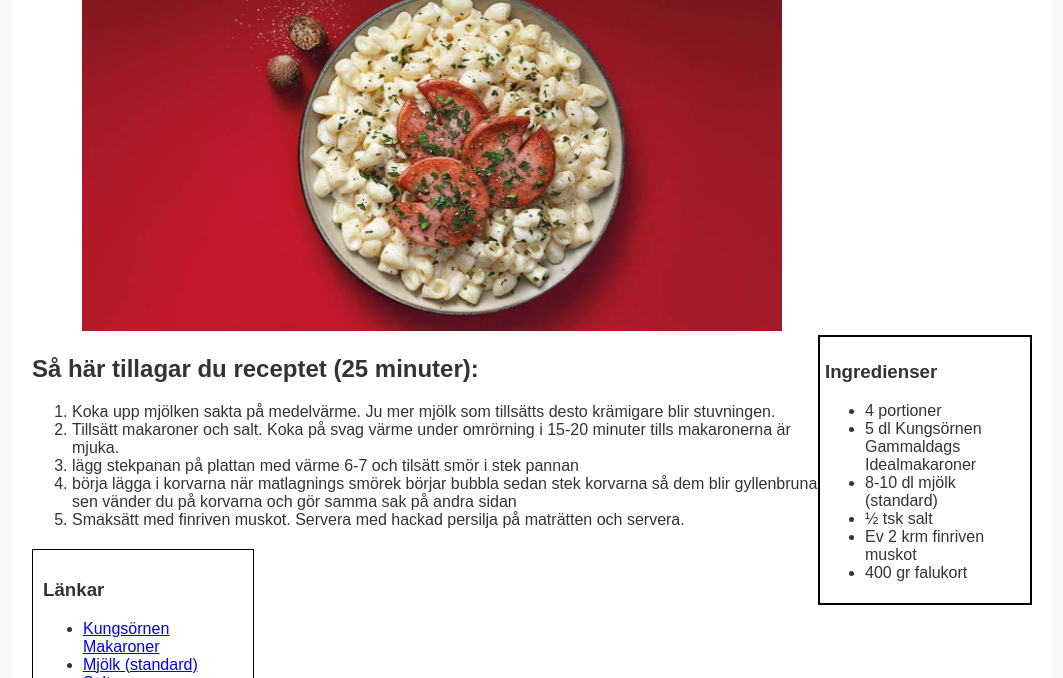
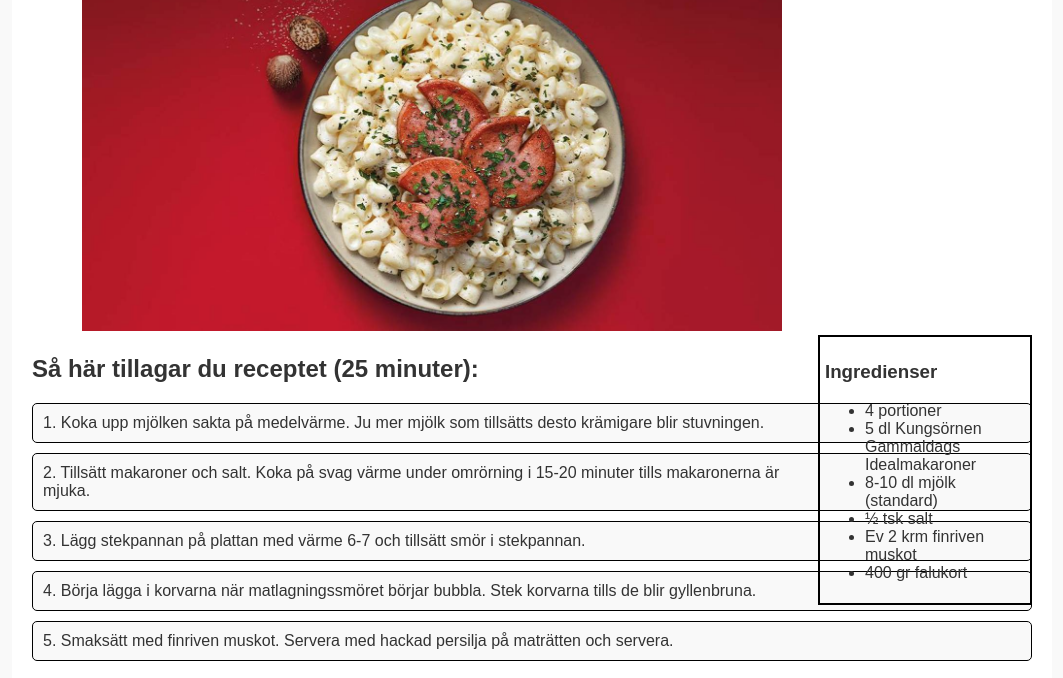
Before and after one commit to Te23D-lundellselander-joakim/porjekt, a plain HTML site: page index.html in a window 1280 px wide. Shown: the part 106-784 px from the top of the page, without its empty margins (108-1171 px from the left). Drawn offline with Linux system fonts and the light colour scheme.

Commit message:
gjorde om steg för ste g grejen så jag kan göra ruto runt

```diff
--- a/index.html
+++ b/index.html
@@ -29,14 +29,15 @@
 
         <h2>Så här tillagar du receptet (25 minuter):</h2>
 
-<ol>
-        <li>Koka upp mjölken sakta på medelvärme. Ju mer mjölk som tillsätts desto krämigare blir stuvningen.</li>
-        <li>Tillsätt makaroner och salt. Koka på svag värme under omrörning i 15-20 minuter tills makaronerna är mjuka.</li>
-       <li>lägg stekpanan på plattan med värme 6-7 och tilsätt smör i stek pannan</li>
-        <li>börja lägga i korvarna när matlagnings smörek börjar bubbla sedan stek korvarna så dem blir gyllenbruna sen vänder du på korvarna och gör samma sak på andra sidan</li>
-        <li>Smaksätt med finriven muskot. Servera med hackad persilja på maträtten och servera.</li>
 
-    </ol>
+        <div class="step">1. Koka upp mjölken sakta på medelvärme. Ju mer mjölk som tillsätts desto krämigare blir stuvningen.</div>
+        <div class="step">2. Tillsätt makaroner och salt. Koka på svag värme under omrörning i 15-20 minuter tills makaronerna är mjuka.</div>
+        <div class="step">3. Lägg stekpannan på plattan med värme 6-7 och tillsätt smör i stekpannan.</div>
+        <div class="step">4. Börja lägga i korvarna när matlagningssmöret börjar bubbla. Stek korvarna tills de blir gyllenbruna.</div>
+        <div class="step">5. Smaksätt med finriven muskot. Servera med hackad persilja på maträtten och servera.</div>
+    </body>
+
+
 
     <div class="box">
         <h3>Länkar</h3>
--- a/styles.css
+++ b/styles.css
@@ -49,3 +49,10 @@ margin-right:50px ;
     width: 200px;
     font-family: Arial, sans-serif;
   }
+  .step {
+    border: 1px solid black;
+    padding: 10px;
+    margin: 10px 0;
+    border-radius: 5px;
+    background-color: #f9f9f9;
+}
```
